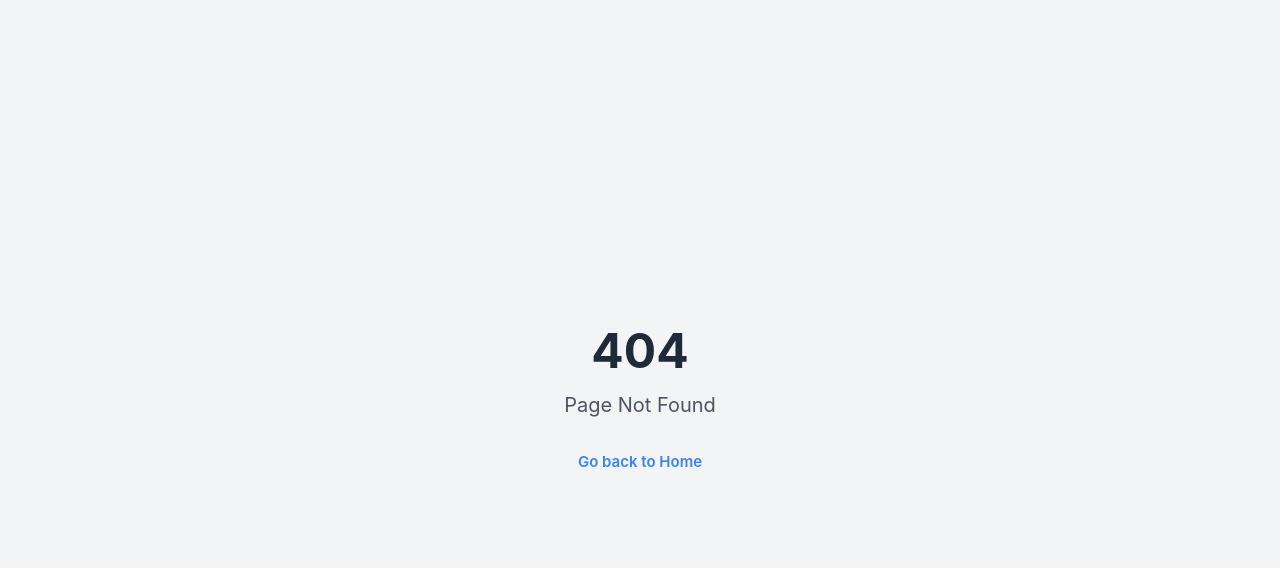
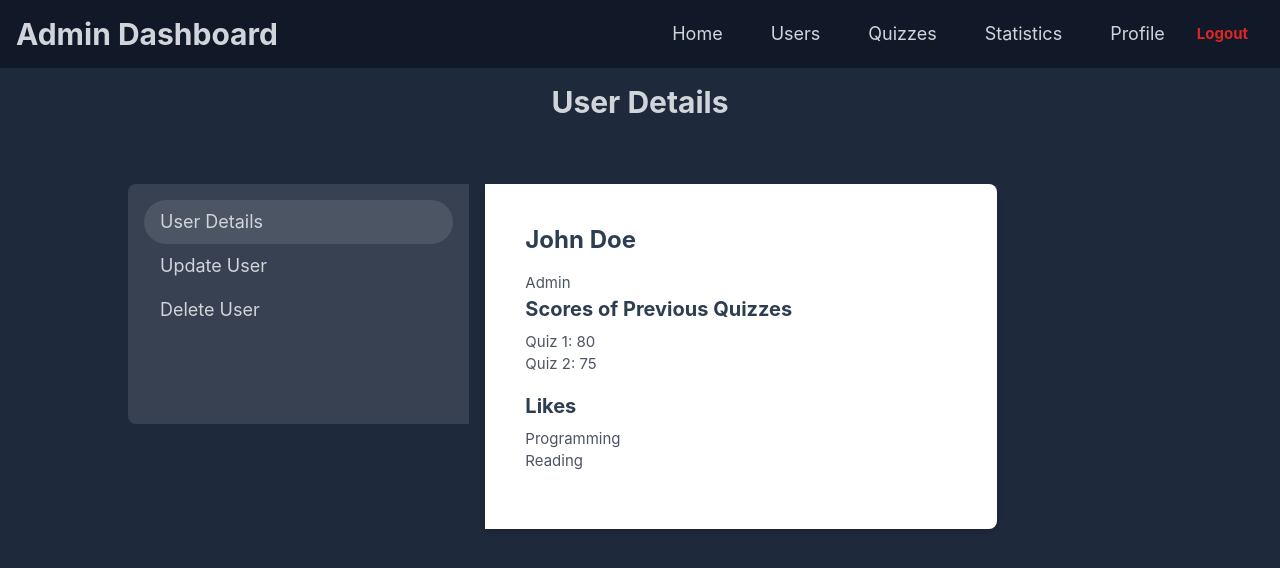
Before and after one commit to T3d4/MMPS, a Vue app in the folder Frontend/mmps/: page /admin/user/1 in a window 1280 px wide. Before the commit this address had no page. Shown: the top 568 px of the page. Built offline with nearby package versions, Linux system fonts and the light colour scheme.

Commit message:
Added User Detail View

```diff
--- a/Frontend/mmps/src/router/index.js
+++ b/Frontend/mmps/src/router/index.js
@@ -9,6 +9,7 @@ import QuizManagement from '@/views/QuizManagementView.vue'
 import Statistics from '@/views/StatisticsView.vue'
 import NotFound from '@/views/NotFound.vue'
 import ProfileView from '@/views/ProfileView.vue'
+import UserDetailView from '@/views/UserDetailView.vue'
 
 const router = createRouter({
   history: createWebHistory(import.meta.env.BASE_URL),
@@ -63,6 +64,11 @@ const router = createRouter({
       name: 'profile',
       component: ProfileView
     },
+    {
+      path: '/admin/user/:id',
+      name: 'UserDetail',
+      component: UserDetailView
+    },
   ]
 })
 
--- /dev/null
+++ b/Frontend/mmps/src/views/UserDetailView.vue
@@ -0,0 +1,135 @@
+<template>
+  <div
+    class="bg-slate-800 flex flex-col justify-start items-center pb-10 h-dvh overflow-y-auto w-screen"
+  >
+    <AdminHeader />
+    <div class="flex flex-col items-center h-full w-full">
+      <h1 class="text-3xl font-bold text-gray-300 mb-8 mt-4">User Details</h1>
+
+      <div class="flex w-full mt-8 px-32 max-h-500px">
+        <!-- Left Menu or Navigation -->
+        <div class="min-w-[200px] w-[500px] lg:w-1/3 mr-4 h-60 bg-gray-700 rounded-l-lg p-4">
+          <ul>
+            <li
+              class="text-gray-300 text-lg hover:text-white px-4 py-2 rounded-full transition-all duration-200 cursor-pointer"
+              :class="{ 'bg-gray-600': currentTab === 'details' }"
+              @click="currentTab = 'details'"
+            >
+              User Details
+            </li>
+            <li
+              class="text-gray-300 text-lg hover:text-white px-4 py-2 rounded-full transition-all duration-200 cursor-pointer"
+              :class="{ 'bg-gray-600': currentTab === 'update' }"
+              @click="currentTab = 'update'"
+            >
+              Update User
+            </li>
+            <li
+              class="text-gray-300 text-lg hover:text-white px-4 py-2 rounded-full transition-all duration-200 cursor-pointer"
+              :class="{ 'bg-gray-600': currentTab === 'delete' }"
+              @click="currentTab = 'delete'"
+            >
+              Delete User
+            </li>
+          </ul>
+        </div>
+
+        <!-- Right Content Section -->
+        <div class="min-w-[400px] w-[600px] lg:w-1/2 p-10 bg-white shadow-md rounded-r-lg">
+          <div v-if="currentTab === 'details'">
+            <h2 class="text-2xl font-bold mb-4">{{ user.name }}</h2>
+            <p class="text-gray-600">{{ user.role }}</p>
+            <h3 class="text-xl font-bold mb-2">Scores of Previous Quizzes</h3>
+            <ul class="mb-4">
+              <li v-for="(quiz, index) in user.quizzes" :key="index" class="text-gray-600">
+                {{ quiz.name }}: {{ quiz.score }}
+              </li>
+            </ul>
+            <h3 class="text-xl font-bold mb-2">Likes</h3>
+            <ul class="mb-4">
+              <li v-for="(like, index) in user.likes" :key="index" class="text-gray-600">
+                {{ like }}
+              </li>
+            </ul>
+          </div>
+
+          <div v-else-if="currentTab === 'update'">
+            <h2 class="text-2xl font-bold mb-4">Update User</h2>
+            <form @submit.prevent="updateUser">
+              <div class="mb-4">
+                <label class="block text-gray-700 font-semibold mb-2">Name:</label>
+                <input
+                  v-model="user.name"
+                  type="text"
+                  class="w-full p-2 border border-gray-300 rounded focus:outline-none focus:ring-2 focus:ring-blue-500"
+                />
+              </div>
+              <div class="mb-4">
+                <label class="block text-gray-700 font-semibold mb-2">Role:</label>
+                <input
+                  v-model="user.role"
+                  type="text"
+                  class="w-full p-2 border border-gray-300 rounded focus:outline-none focus:ring-2 focus:ring-blue-500"
+                />
+              </div>
+              <button
+                type="submit"
+                class="bg-blue-500 text-white py-2 px-4 rounded hover:bg-blue-700"
+              >
+                Save
+              </button>
+            </form>
+          </div>
+
+          <div v-else-if="currentTab === 'delete'">
+            <h2 class="text-2xl font-bold mb-4">Delete User</h2>
+            <p class="text-gray-600 mb-4">Are you sure you want to delete this user?</p>
+            <button
+              @click="deleteUser"
+              class="bg-red-500 text-white py-2 px-4 rounded hover:bg-red-700"
+            >
+              Delete
+            </button>
+          </div>
+        </div>
+      </div>
+    </div>
+  </div>
+</template>
+
+<script setup>
+import { ref } from 'vue'
+import AdminHeader from '@/components/AdminHeader.vue'
+import { useRoute } from 'vue-router'
+
+const route = useRoute()
+const userId = ref(route.params.id)
+
+const currentTab = ref('details')
+
+// Dummy user data (replace with actual data fetching logic)
+const user = ref({
+  id: userId.value,
+  name: 'John Doe',
+  role: 'Admin',
+  quizzes: [
+    { name: 'Quiz 1', score: 80 },
+    { name: 'Quiz 2', score: 75 }
+  ],
+  likes: ['Programming', 'Reading']
+})
+
+const updateUser = () => {
+  // Implement logic to update user details
+  console.log('Update user:', user.value.id)
+}
+
+const deleteUser = () => {
+  // Implement logic to delete user
+  console.log('Delete user:', user.value.id)
+}
+</script>
+
+<style scoped>
+/* Custom styles specific to this component */
+</style>
```
